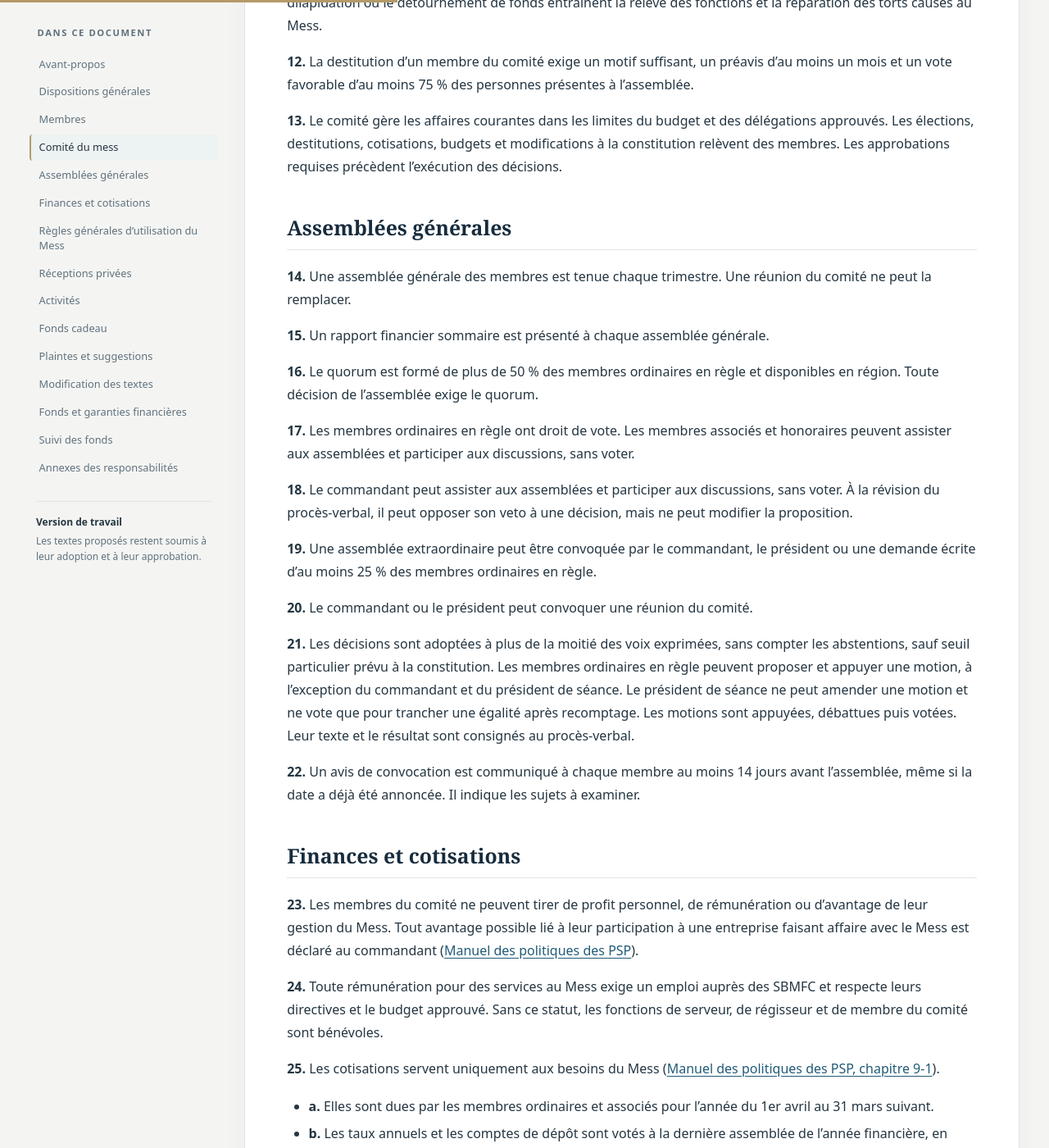
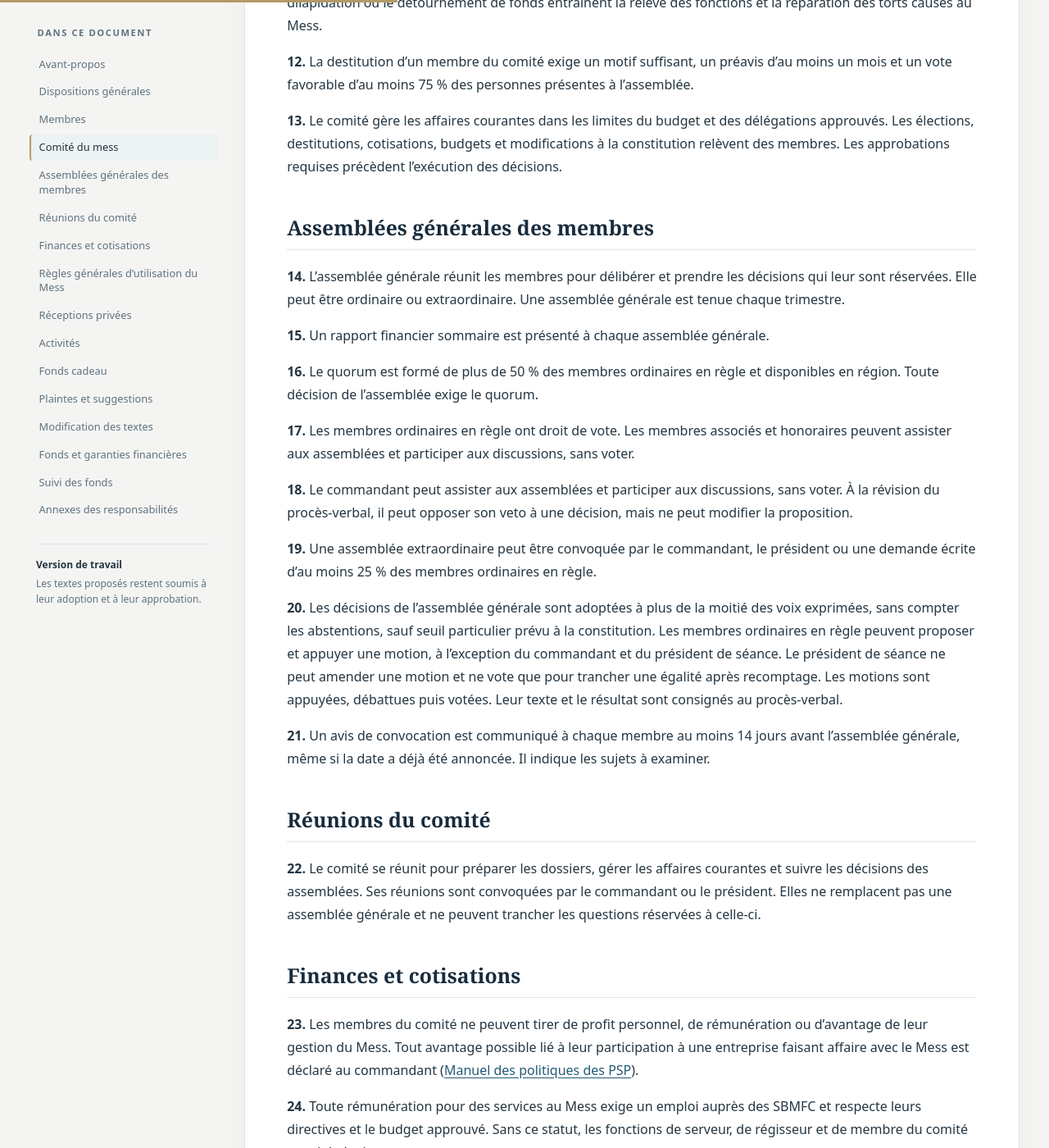
Before and after one commit to shocktubeM81/mess-9eg, a Jekyll site: the page built from versions/2026-10-28-v0.2/constitution-consolidee.md, in a window 1280 px wide and 1400 px high, scrolled down 2992 px. Shown: the whole window at 82% size. Built offline with Jekyll 4.4.1, drawn with Linux system fonts in a browser that asks for light colours; some of the changed text lies outside the part shown.

Commit message:
Distinguer les assemblees des membres et les reunions du comite

```diff
--- a/versions/2026-10-28-v0.2/constitution-consolidee.md
+++ b/versions/2026-10-28-v0.2/constitution-consolidee.md
@@ -58,7 +58,7 @@ Conformément à la [DOAD 5045-0](https://www.canada.ca/fr/ministere-defense-nat
 
 <a id="article-9"></a>**9.** Les membres du comité sont élus à la majorité simple par l’assemblée générale, normalement en décembre. Le mandat du président et du vice-président est d’au moins un an, selon leur disponibilité. Normalement, au plus la moitié du comité est remplacée à une même assemblée. Le régisseur est nommé par le commandant.
 
-<a id="article-10"></a>**10.** Un poste vacant est comblé à la première réunion suivant la vacance.
+<a id="article-10"></a>**10.** Un poste élu devenu vacant est comblé à la première assemblée générale suivant la vacance.
 
 <a id="article-11"></a>**11.** Une fonction au comité ne confère pas automatiquement de pouvoir financier. L’autorisation ou la signature d’un achat ou d’un paiement exige une délégation valide, exercée dans ses limites et selon les directives en vigueur. Sans cette délégation, les dépenses sont recommandées au responsable des biens non publics (BNP).
 
@@ -68,9 +68,9 @@ Toute personne participant à la gestion des fonds agit avec diligence. La mauva
 
 <a id="article-13"></a>**13.** Le comité gère les affaires courantes dans les limites du budget et des délégations approuvés. Les élections, destitutions, cotisations, budgets et modifications à la constitution relèvent des membres. Les approbations requises précèdent l’exécution des décisions.
 
-## Assemblées générales
+## Assemblées générales des membres
 
-<a id="article-14"></a>**14.** Une assemblée générale des membres est tenue chaque trimestre. Une réunion du comité ne peut la remplacer.
+<a id="article-14"></a>**14.** L’assemblée générale réunit les membres pour délibérer et prendre les décisions qui leur sont réservées. Elle peut être ordinaire ou extraordinaire. Une assemblée générale est tenue chaque trimestre.
 
 <a id="article-15"></a>**15.** Un rapport financier sommaire est présenté à chaque assemblée générale.
 
@@ -82,11 +82,13 @@ Toute personne participant à la gestion des fonds agit avec diligence. La mauva
 
 <a id="article-19"></a>**19.** Une assemblée extraordinaire peut être convoquée par le commandant, le président ou une demande écrite d’au moins 25 % des membres ordinaires en règle.
 
-<a id="article-20"></a>**20.** Le commandant ou le président peut convoquer une réunion du comité.
+<a id="article-20"></a>**20.** Les décisions de l’assemblée générale sont adoptées à plus de la moitié des voix exprimées, sans compter les abstentions, sauf seuil particulier prévu à la constitution. Les membres ordinaires en règle peuvent proposer et appuyer une motion, à l’exception du commandant et du président de séance. Le président de séance ne peut amender une motion et ne vote que pour trancher une égalité après recomptage. Les motions sont appuyées, débattues puis votées. Leur texte et le résultat sont consignés au procès-verbal.
 
-<a id="article-21"></a>**21.** Les décisions sont adoptées à plus de la moitié des voix exprimées, sans compter les abstentions, sauf seuil particulier prévu à la constitution. Les membres ordinaires en règle peuvent proposer et appuyer une motion, à l’exception du commandant et du président de séance. Le président de séance ne peut amender une motion et ne vote que pour trancher une égalité après recomptage. Les motions sont appuyées, débattues puis votées. Leur texte et le résultat sont consignés au procès-verbal.
+<a id="article-21"></a>**21.** Un avis de convocation est communiqué à chaque membre au moins 14 jours avant l’assemblée générale, même si la date a déjà été annoncée. Il indique les sujets à examiner.
 
-<a id="article-22"></a>**22.** Un avis de convocation est communiqué à chaque membre au moins 14 jours avant l’assemblée, même si la date a déjà été annoncée. Il indique les sujets à examiner.
+## Réunions du comité
+
+<a id="article-22"></a>**22.** Le comité se réunit pour préparer les dossiers, gérer les affaires courantes et suivre les décisions des assemblées. Ses réunions sont convoquées par le commandant ou le président. Elles ne remplacent pas une assemblée générale et ne peuvent trancher les questions réservées à celle-ci.
 
 ## Finances et cotisations
 
@@ -118,7 +120,7 @@ Toute personne participant à la gestion des fonds agit avec diligence. La mauva
 
 <a id="article-30"></a>**30.** Le président peut engager jusqu’à 100 $ par mois pour de petits achats. Ces dépenses sont soumises à la prochaine assemblée pour acceptation.
 
-<a id="article-31"></a>**31.** Le fonds du président sert à l’embellissement du Mess et au bien-être des membres. Ses dépenses sont autorisées par le président ou le trésorier, puis soumises à la prochaine réunion pour acceptation.
+<a id="article-31"></a>**31.** Le fonds du président sert à l’embellissement du Mess et au bien-être des membres. Ses dépenses sont autorisées par le président ou le trésorier, puis soumises à la prochaine assemblée générale pour acceptation.
 
 ## Règles générales d’utilisation du Mess
 
```
Also changed, not shown: documentation/concordance.md (+4 -4 lines), documentation/notes-revision.md (+6 -0 lines), versions/2026-10-28-v0.2/annexes/annexe-c.md (+1 -1 lines), versions/2026-10-28-v0.2/tableau-modifications.md (+3 -2 lines).
